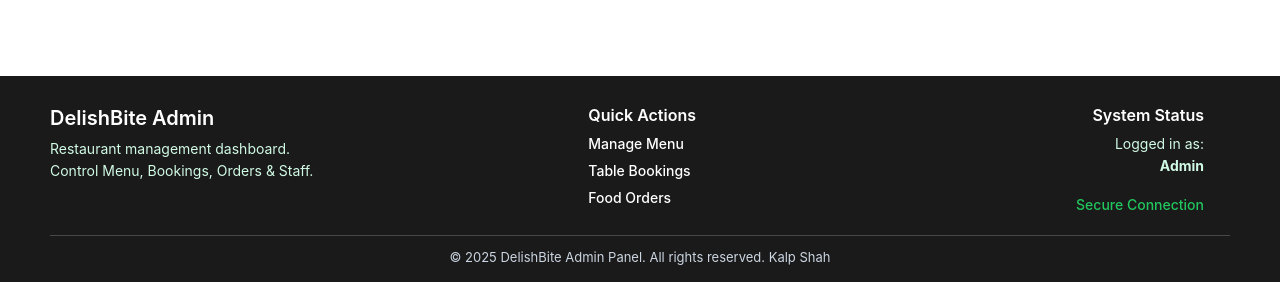
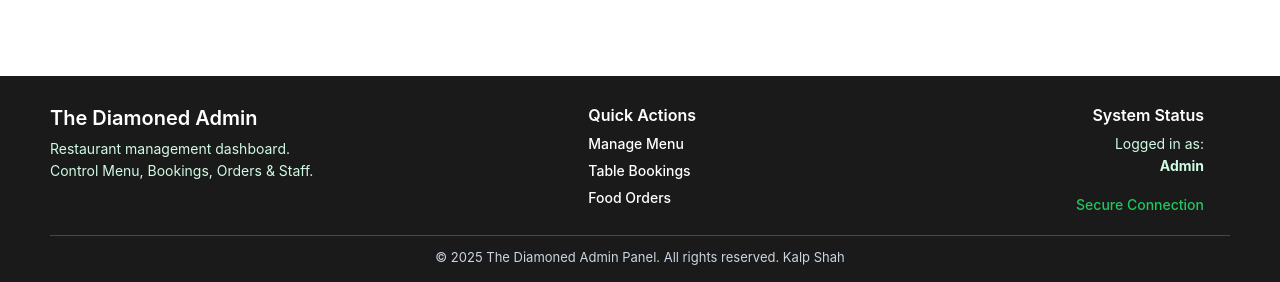
Before and after one commit to kalpshah01/thediamoned, a PHP site: page /admin/index.php in a window 1280 px wide. Shown: the part 518-800 px from the top of the page. Run offline with PHP 8.4, Linux system fonts and the light colour scheme; a user stored in the database is signed in; data comes from the database, SQL or seed files in the repository; data that the repository does not hold is empty.

Commit message:
Update admin_footer.php

```diff
--- a/includes/admin_footer.php
+++ b/includes/admin_footer.php
@@ -11,7 +11,7 @@ if (session_status() === PHP_SESSION_NONE) {
 
 
             <div class="admin-footer-col">
-                <h5 class="admin-footer-title">DelishBite Admin</h5>
+                <h5 class="admin-footer-title">The Diamoned Admin</h5>
                 <p class="admin-footer-text">
                     Restaurant management dashboard.<br>
                     Control Menu, Bookings, Orders & Staff.
@@ -43,7 +43,7 @@ if (session_status() === PHP_SESSION_NONE) {
         </div>
 
         <div class="admin-footer-bottom">
-            © <?= date('Y'); ?> DelishBite Admin Panel. All rights reserved. Kalp Shah
+            © <?= date('Y'); ?> The Diamoned Admin Panel. All rights reserved. Kalp Shah
         </div>
 
     </div>
```
